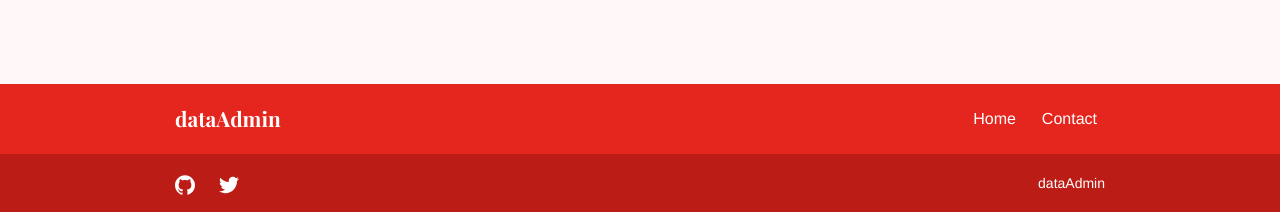
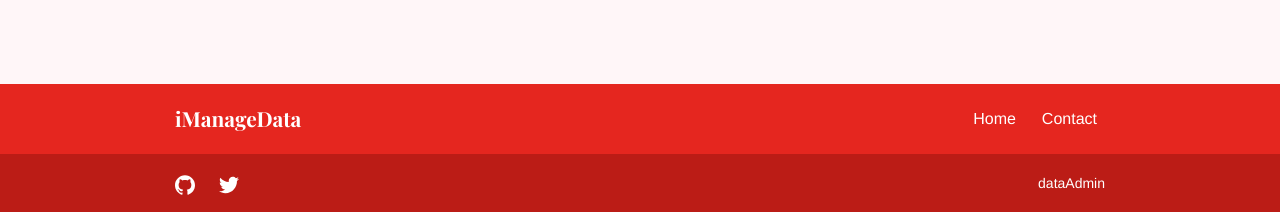
Before and after one commit to imsunchips/imanagedata, a Jekyll site: the page built from index.md, in a window 1280 px wide and 900 px high, scrolled down 604 px. Shown: the part 685-897 px from the top of the window. Built offline with Jekyll 4.4.1, drawn with Linux system fonts in a browser that asks for light colours.

Commit message:
added new logo

```diff
--- a/_config.yml
+++ b/_config.yml
@@ -1,12 +1,12 @@
 baseurl: '/'
 permalink: pretty
-title: 'dataAdmin'
+title: 'iManageData'
 
 logo:
   #mobile: "images/logo/logo-mobile.svg"
   #mobile_height: "32px"
   #mobile_width: "32px"
-  desktop: "images/logo/default-monochrome.svg"
+  desktop: "images/logo/default.svg"
   desktop_height: "32px"
   desktop_width: "120px"
 
```
Also changed, not shown: images/logo/default.svg (added).
